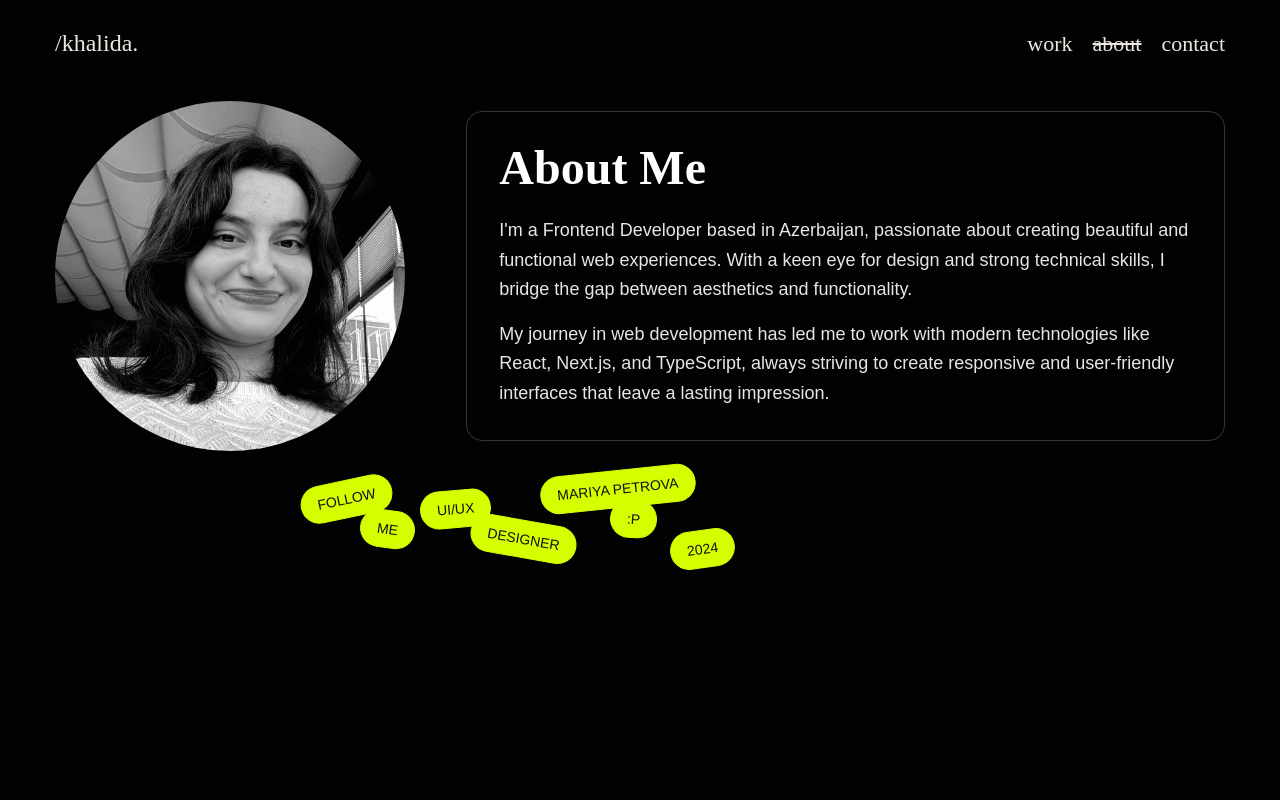
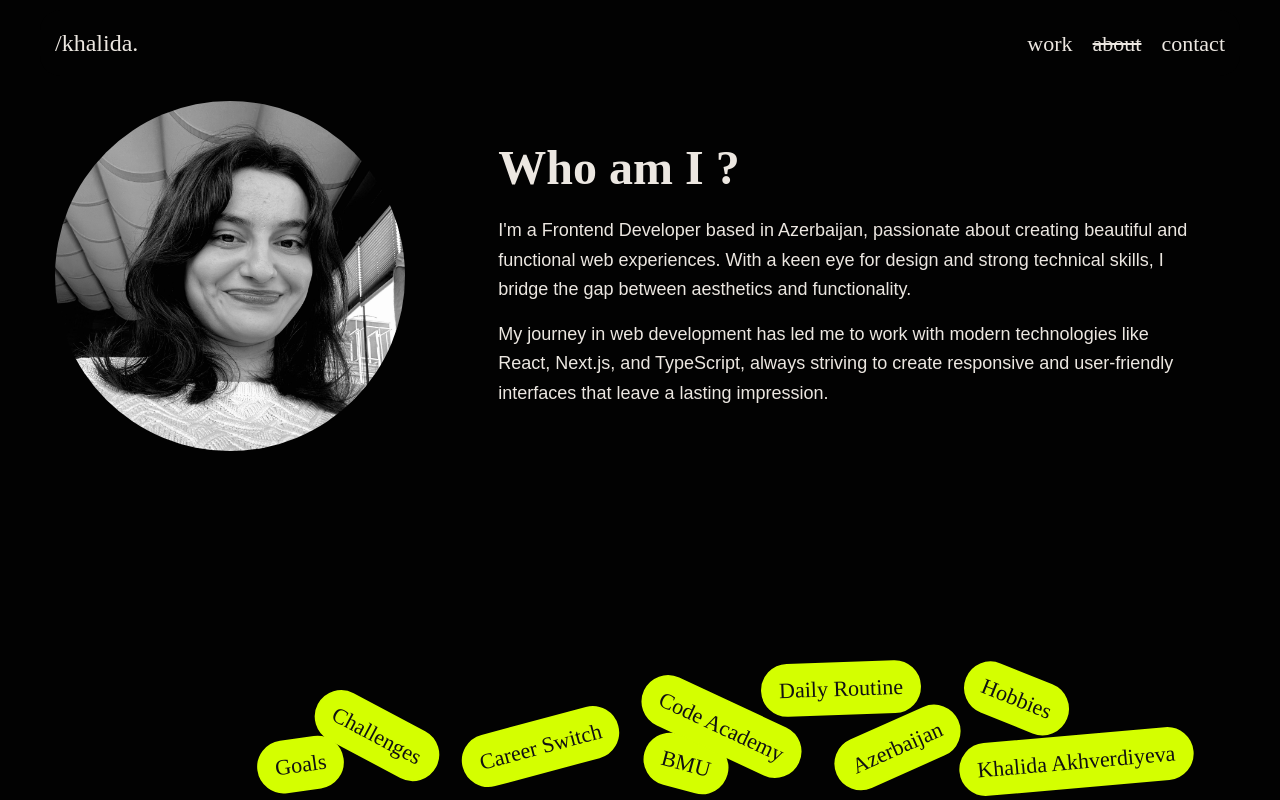
Before and after one commit to KhalidaAkhverdiyeva/portfolio, a Next.js app: page /about in a window 1280 px wide. Built offline with nearby package versions, Linux system fonts and the light colour scheme.

Commit message:
responsive add for about page

```diff
--- a/src/app/about/page.tsx
+++ b/src/app/about/page.tsx
@@ -7,44 +7,108 @@ export default async function About() {
   await new Promise((resolve) => setTimeout(resolve, 2000));
   const tags = [
     {
-      label: "FOLLOW",
+      label: "BMU",
       info: "Follow me",
-      position: { top: 480, left: 300, rotate: -12 },
+      position: {
+        bottom: 10,
+        left: 643,
+        rotate: 15,
+        mobileBottom: 156,
+        mobileLeft: 163,
+      },
     },
     {
-      label: "ME",
+      label: "Career Switch",
       info: "Who am I",
-      position: { top: 510, left: 360, rotate: 8 },
+      position: {
+        bottom: 27,
+        left: 460,
+        rotate: -15,
+        mobileBottom: 242,
+        mobileLeft: 152,
+      },
     },
     {
-      label: "UI/UX",
+      label: "Code Academy",
       info: "Design thinker",
-      position: { top: 490, left: 420, rotate: -5 },
+      position: {
+        bottom: 47,
+        left: 636,
+        rotate: 25,
+        mobileBottom: 69,
+        mobileLeft: 212,
+      },
     },
     {
-      label: "DESIGNER",
+      label: "Azerbaijan",
       info: "Creative",
-      position: { top: 520, left: 470, rotate: 10 },
+      position: {
+        bottom: 26,
+        left: 831,
+        rotate: -24,
+        mobileBottom: 108,
+        mobileLeft: 12,
+      },
     },
     {
-      label: "MARIYA PETROVA",
+      label: "Khalida Akhverdiyeva",
       info: "That's me!",
-      position: { top: 470, left: 540, rotate: -6 },
+      position: {
+        bottom: 12,
+        left: 959,
+        rotate: -5,
+        mobileBottom: 20,
+        mobileLeft: 14,
+      },
     },
     {
-      label: ":P",
+      label: "Daily Routine",
       info: "Just a fun tag",
-      position: { top: 500, left: 610, rotate: 4 },
+      position: {
+        bottom: 85,
+        left: 761,
+        rotate: -2,
+        mobileBottom: 189,
+        mobileLeft: 236,
+      },
     },
     {
-      label: "2024",
+      label: "Hobbies",
       info: "This year!",
-      position: { top: 530, left: 670, rotate: -8 },
+      position: {
+        bottom: 75,
+        left: 962,
+        rotate: 22,
+        mobileBottom: 119,
+        mobileLeft: 276,
+      },
+    },
+    {
+      label: "Challenges",
+      info: "This year!",
+      position: {
+        bottom: 38,
+        left: 310,
+        rotate: 28,
+        mobileBottom: 207,
+        mobileLeft: 15,
+      },
+    },
+    {
+      label: "Goals",
+      info: "This year!",
+      position: {
+        bottom: 9,
+        left: 257,
+        rotate: -8,
+        mobileBottom: 76,
+        mobileLeft: 118,
+      },
     },
   ];
 
   return (
-      <div className="relative w-full h-screen  overflow-hidden">
+    <div className="relative w-scren  md:h-screen  overflow-hidden">
       <Navbar />
       <div className="flex flex-col md:flex-row items-center p-[15px] md:w-[1200px] md:mx-auto gap-4 md:gap-8">
         {/* Image Section */}
@@ -62,26 +126,27 @@ export default async function About() {
 
         {/* Text Section with Frosted Glass Effect */}
         <div className="w-full md:w-4/5">
-            <div className=" p-8 rounded-2xl border border-white/20">
-              <h1 className="text-4xl md:text-5xl font-bold text-white mb-6 font-['ClashDisplay-Bold']">
-                About Me
+          <div className=" p-8">
+            <h1 className="text-4xl md:text-5xl font-bold text-[#ECE7E1] mb-6 font-['ClashDisplay-Bold']">
+              Who am I ?
             </h1>
-              <p className="text-lg text-white/90 leading-relaxed mb-4">
+            <p className="text-lg text-[#ECE7E1] leading-relaxed mb-4">
               I'm a Frontend Developer based in Azerbaijan, passionate about
-                creating beautiful and functional web experiences. With a keen
-                eye for design and strong technical skills, I bridge the gap
-                between aesthetics and functionality.
+              creating beautiful and functional web experiences. With a keen eye
+              for design and strong technical skills, I bridge the gap between
+              aesthetics and functionality.
             </p>
-              <p className="text-lg text-white/90 leading-relaxed">
+            <p className="text-lg text-[#ECE7E1] leading-relaxed">
               My journey in web development has led me to work with modern
-                technologies like React, Next.js, and TypeScript, always
-                striving to create responsive and user-friendly interfaces that
-                leave a lasting impression.
+              technologies like React, Next.js, and TypeScript, always striving
+              to create responsive and user-friendly interfaces that leave a
+              lasting impression.
             </p>
           </div>
         </div>
       </div>
-        {tags.map((tag, i) => (
+      <div className="h-[300px]">
+        {tags.map((tag) => (
           <FloatingTag
             key={tag.label}
             label={tag.label}
@@ -90,5 +155,6 @@ export default async function About() {
           />
         ))}
       </div>
+    </div>
   );
 }
--- a/src/components/floating tags/index.tsx
+++ b/src/components/floating tags/index.tsx
@@ -1,27 +1,59 @@
 "use client";
 
-import React, { useState } from "react";
-import { TagModal } from "../tag modal";
+import React, { useState, useEffect } from "react";
+import Modal from "@mui/material/Modal";
+import Box from "@mui/material/Box";
 
 type FloatingTagProps = {
   label: string;
   info: string;
-  position: { top: number; left: number; rotate: number };
+  position: {
+    bottom: number;
+    left: number;
+    rotate: number;
+    mobileBottom?: number;
+    mobileLeft?: number;
+  };
 };
 
-export const FloatingTag: React.FC<FloatingTagProps> = ({ label, info, position }) => {
+export const FloatingTag: React.FC<FloatingTagProps> = ({
+  label,
+  info,
+  position,
+}) => {
   const [showModal, setShowModal] = useState(false);
+  const [isMobile, setIsMobile] = useState(false);
+
+  useEffect(() => {
+    const checkMobile = () => {
+      setIsMobile(window.innerWidth < 768);
+    };
+
+    checkMobile();
+    window.addEventListener("resize", checkMobile);
+    return () => window.removeEventListener("resize", checkMobile);
+  }, []);
+
+  const bottom =
+    isMobile && position.mobileBottom !== undefined
+      ? position.mobileBottom
+      : position.bottom;
+
+  const left =
+    isMobile && position.mobileLeft !== undefined
+      ? position.mobileLeft
+      : position.left;
 
   return (
     <>
       <div
-        className="absolute px-4 py-2 rounded-full border text-sm cursor-pointer transition-transform duration-300 hover:scale-105"
+        className="absolute font-['ClashDisplay-Bold'] px-4 py-2 rounded-[30px] border-[2px] text-[22px] cursor-pointer transition-transform duration-300 hover:scale-105"
         style={{
           backgroundColor: "#d4ff00",
           borderColor: "#d4ff00",
           color: "#111",
-          top: position.top,
-          left: position.left,
+          bottom,
+          left,
           transform: `rotate(${position.rotate}deg)`,
           zIndex: 10,
         }}
@@ -30,18 +62,39 @@ export const FloatingTag: React.FC<FloatingTagProps> = ({ label, info, position
         {label}
       </div>
 
-      {showModal && (
-        <div
-          style={{
+      <Modal
+        open={showModal}
+        onClose={() => setShowModal(false)}
+        aria-labelledby="tag-modal-title"
+        aria-describedby="tag-modal-description"
+      >
+        <Box
+          sx={{
             position: "absolute",
-            top: position.top + 60,
-            left: position.left,
-            zIndex: 1000,
+            top: "50%",
+            left: "50%",
+            transform: "translate(-50%, -50%)",
+            bgcolor: "#d4ff00",
+            border: "2px solid black",
+            boxShadow: 24,
+            p: 4,
+            borderRadius: 2,
+            color: "#111",
+            width: 300,
           }}
         >
-          <TagModal content={info} onClose={() => setShowModal(false)} />
-        </div>
-      )}
+          <h2 id="tag-modal-title" className="text-lg font-bold mb-2">
+            {label}
+          </h2>
+          <p id="tag-modal-description">{info}</p>
+          <button
+            onClick={() => setShowModal(false)}
+            className="mt-4 text-sm underline"
+          >
+            Close
+          </button>
+        </Box>
+      </Modal>
     </>
   );
 };
--- a/src/components/tag modal/index.tsx
+++ /dev/null
@@ -1,17 +0,0 @@
-import React from "react";
-
-type TagModalProps = {
-  content: string;
-  onClose: () => void;
-};
-
-export const TagModal: React.FC<TagModalProps> = ({ content, onClose }) => {
-  return (
-    <div className="absolute z-50 bg-[#d4ff00] text-black text-sm p-4 rounded-xl border border-black shadow-md">
-      <p>{content}</p>
-      <button onClick={onClose} className="mt-2 text-xs underline">
-        Close
-      </button>
-    </div>
-  );
-};
```
Lines whose indentation alone changed are shown as unchanged.
